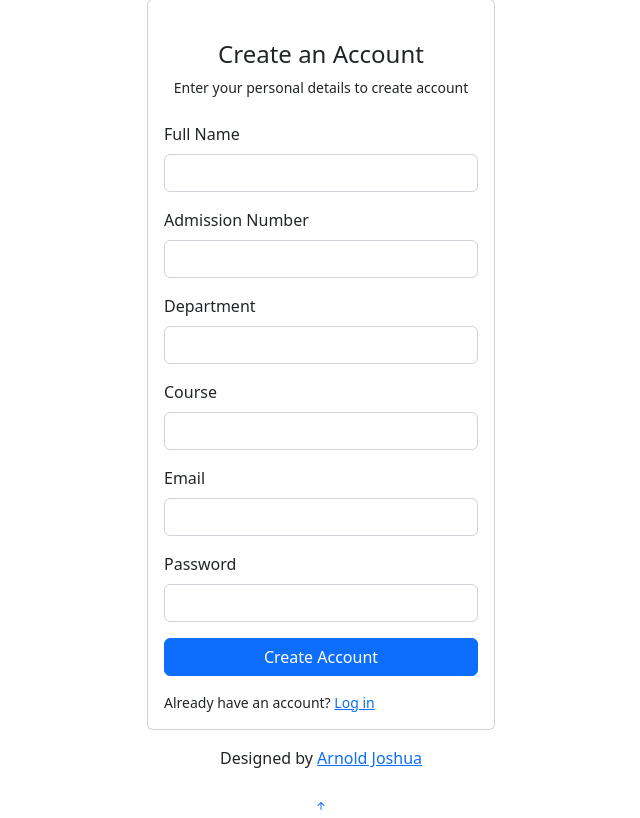
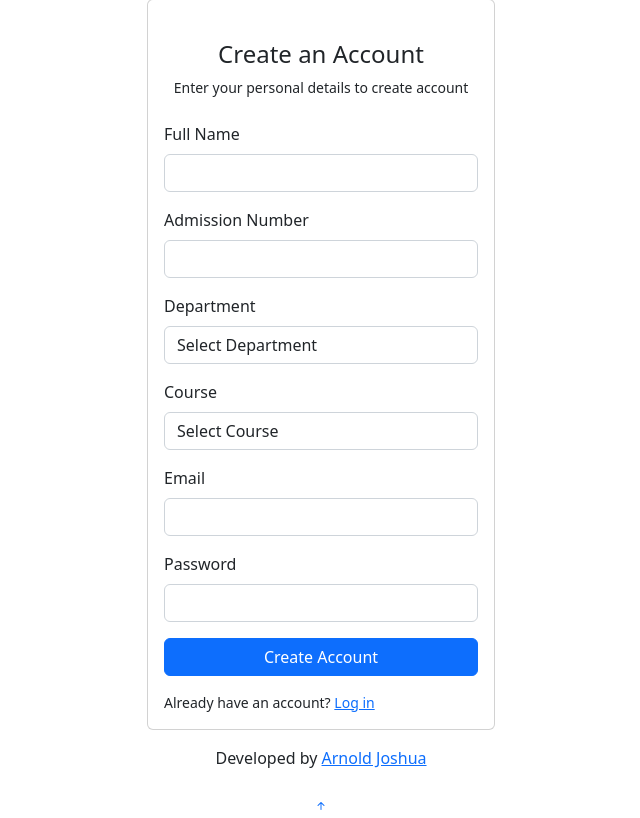
Before and after one commit to sakshi-beep/EasyStay, a PHP site: page /pages-register.php in a window 1280 px wide. Shown: the part 296-1114 px from the top of the page, without its empty margins (319-959 px from the left). Run offline with PHP 8.4, Linux system fonts and the light colour scheme; some libraries are stand-ins or nearby versions.

Commit message:
Update pages-register.php

```diff
--- a/pages-register.php
+++ b/pages-register.php
@@ -1,5 +1,4 @@
 <?php
-
 ob_start();
 ?>
 
@@ -17,10 +16,8 @@ ob_start();
   <link href="assets/img/fav.png" rel="icon">
   <link href="assets/img/apple-touch-icon.png" rel="apple-touch-icon">
 
-
   <link href="https://fonts.gstatic.com" rel="preconnect">
   <link href="https://fonts.googleapis.com/css?family=Open+Sans:300,300i,400,400i,600,600i,700,700i|Nunito:300,300i,400,400i,600,600i,700,700i|Poppins:300,300i,400,400i,500,500i,600,600i,700,700i" rel="stylesheet">
-
 
   <link href="assets/vendor/bootstrap/css/bootstrap.min.css" rel="stylesheet">
   <link href="assets/vendor/bootstrap-icons/bootstrap-icons.css" rel="stylesheet">
@@ -29,7 +26,6 @@ ob_start();
   <link href="assets/vendor/quill/quill.bubble.css" rel="stylesheet">
   <link href="assets/vendor/remixicon/remixicon.css" rel="stylesheet">
   <link href="assets/vendor/simple-datatables/style.css" rel="stylesheet">
-
 
   <link href="assets/css/style.css" rel="stylesheet">
 </head>
@@ -71,20 +67,30 @@ ob_start();
                       <label for="yourUsername" class="form-label">Admission Number</label>
                       <div class="input-group has-validation">
                         <input type="text" name="adm" class="form-control" id="yourUsername" required>
-                        <div class="invalid-feedback">Please enter your Id number.</div>
+                        <div class="invalid-feedback">Please enter your Admission number.</div>
                       </div>
                     </div>
 
                     <div class="col-12">
                       <label for="yourDep" class="form-label">Department</label>
-                      <input type="text" name="department" class="form-control" id="yourDep" required>
-                      <div class="invalid-feedback">Please, enter your department</div>
+                      <select name="department" class="form-control" id="yourDep" required onchange="populateCourses(this.value)">
+                        <option value="">Select Department</option>
+                        <option value="Information Technology">Information Technology</option>
+                        <option value="TV/Radio Program Production">TV/Radio Program Production</option>
+                        <option value="Film/Video Program Production">Film/Video Program Production</option>
+                        <option value="Engineering">Engineering Training</option>
+
+                      </select>
+                      <div class="invalid-feedback">Please, select your department</div>
                     </div>
 
                     <div class="col-12">
                       <label for="yourCourse" class="form-label">Course</label>
-                      <input type="text" name="course" class="form-control" id="yourCourse" required>
-                      <div class="invalid-feedback">Please, enter your course!</div>
+                      <select name="course" class="form-control" id="yourCourse" required>
+                        <option value="">Select Course</option>
+                        <!-- Options will be dynamically populated based on department selection -->
+                      </select>
+                      <div class="invalid-feedback">Please, select your course!</div>
                     </div>
 
                     <div class="col-12">
@@ -118,19 +124,30 @@ ob_start();
                       //echo "$name,$adm,$dep,$course,$email,$pass";
 
                       $connect = mysqli_connect("localhost","root","","kimc");
-                      $q = "INSERT INTO `stud` (`id`, `Name`, `ADM No`, `Department`, `Course`, `Email`, `Password`) VALUES (NULL, '$name', '$adm', '$dep', '$course', '$email', '$pass')";
-                      $e = mysqli_query($connect,$q);
+                      // Check if the email is already taken
+                          $check_query = "SELECT * FROM `stud` WHERE `Email` = '$email'";
+                          $check_result = mysqli_query($connect, $check_query);
 
-                      header("Location:index.php");
-                    }
-                  ?>
+                          if(mysqli_num_rows($check_result) > 0) {
+                              // Email already exists, show error message
+                              echo '<script>alert("Email already taken. Please choose a different email address.");</script>';
+                          } else {
+                              // Email is not taken, proceed with registration
+                              $q = "INSERT INTO `stud` (`id`, `Name`, `ADM No`, `Department`, `Course`, `Email`, `Password`) VALUES (NULL, '$name', '$adm', '$dep', '$course', '$email', '$pass')";
+                              $e = mysqli_query($connect,$q);
+
+                              // Redirect to login page after successful registration
+                              header("Location:index.php");
+                          }
+                      }
+                      ?>
                   </form>
 
                 </div>
               </div>
 
               <div class="credits">
-                Designed by <a href="mailto:arnoldjoshua78@gmail.com">Arnold Joshua</a>
+                Developed by <a href="mailto:arnoldjoshua78@gmail.com">Arnold Joshua</a>
               </div>
 
             </div>
@@ -144,7 +161,6 @@ ob_start();
 
   <a href="#" class="back-to-top d-flex align-items-center justify-content-center"><i class="bi bi-arrow-up-short"></i></a>
 
-  <!-- Vendor JS Files -->
   <script src="assets/vendor/apexcharts/apexcharts.min.js"></script>
   <script src="assets/vendor/bootstrap/js/bootstrap.bundle.min.js"></script>
   <script src="assets/vendor/chart.js/chart.umd.js"></script>
@@ -153,9 +169,34 @@ ob_start();
   <script src="assets/vendor/simple-datatables/simple-datatables.js"></script>
   <script src="assets/vendor/tinymce/tinymce.min.js"></script>
   <script src="assets/vendor/php-email-form/validate.js"></script>
+  <script src="assets/js/main.js"></script>
 
-  <!-- Template Main JS File -->
-  <script src="assets/js/main.js"></script>
+  <script>
+    function populateCourses(department) {
+      var courseSelect = document.getElementById("yourCourse");
+      courseSelect.innerHTML = "";
+
+      if (department === "Information Technology") {
+        var options = ["Select Course", "Broadcast Journalism", "Advertising and Public Relations", "Journalism"];
+      } else if (department === "TV/Radio Program Production") {
+        var options = ["Select Course", "TV Production", " Radio Production"];
+      } else if (department === "Film/Video Program Production") {
+        var options = ["Select Course", "Production & Directing option", "Editing option", "Camera option", "Sound option", "Animation & Graphic Design"];
+      } else if (department === "Engineering") {
+        var options = ["Select Course", "Graphics and Web Design", "Instrument Option ", "Telecommunication Option", "Media Technology"];
+      }
+      else {
+        var options = ["Select Course"];
+      }
+
+      options.forEach(function(option) {
+        var opt = document.createElement("option");
+        opt.value = option;
+        opt.textContent = option;
+        courseSelect.appendChild(opt);
+      });
+    }
+  </script>
 
 </body>
 
```
